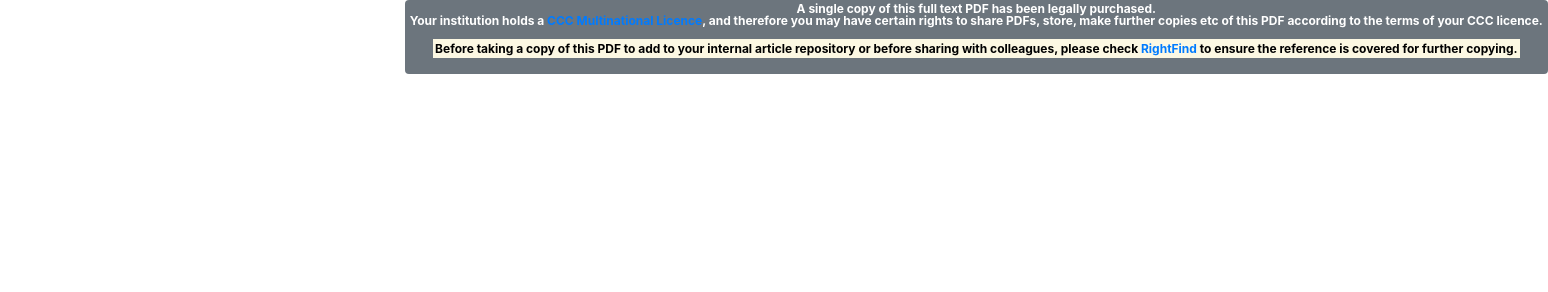
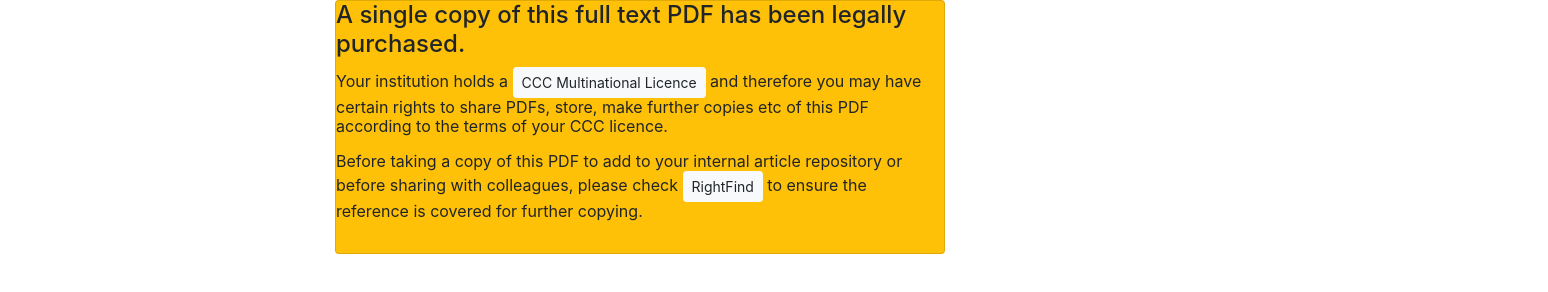
Before and after one commit to ecolteau/ecolteau.github.io, a plain HTML site: page index.html in a window 1280 px wide. Shown: the whole page, 1548 px wide, since content can reach past the window. Drawn offline with nearby package versions, Linux system fonts and the light colour scheme.

Commit message:
Update index.html

```diff
--- a/index.html
+++ b/index.html
@@ -6,17 +6,25 @@
 <meta charset="utf-8">
 <meta name="viewport" content="width=device-width, initial-scale=1">
 
+<!-- Latest compiled and minified CSS -->
 <link rel="stylesheet" href="https://maxcdn.bootstrapcdn.com/bootstrap/4.3.1/css/bootstrap.min.css">
-<style>disclaimer {width:75%;} .container {width:500px;}</style>
+<style>
+body {  font-size: 1em;  line-height: 1.2em; }
+</style>
 </head>
 
 <body>
-   <div class="container">
+   <div class="container-fluid">
 
-   <div class="badge badge-secondary" id="disclaimer">
-     <p>A single copy of this full text PDF has been legally purchased.  <br/>Your institution holds a <a href="http://www.copyright.com/" target="_blank">CCC Multinational Licence</a>, and therefore you may have certain rights to share PDFs, store, make further copies etc of this PDF according to the terms of your CCC licence.</p>
-     <p><mark>Before taking a copy of this PDF to add to your internal article repository or before sharing with colleagues, please check <a href="https://rightfind.copyright.com/rs-ui-web/">RightFind</a> to ensure the reference is covered for further copying.</mark></p>
-     </p>
+   <div class="row">
+    <div class="col-3"></div>
+    <div class="col-6"><div class="card bg-warning">
+      <h4>A single copy of this full text PDF has been legally purchased.</h4>
+      <p>Your institution holds a <a href="http://www.copyright.com/" target="_blank" class="btn btn-light btn-sm">CCC Multinational Licence</a> and therefore you may have certain rights to share PDFs, store, make further copies etc of this PDF according to the terms of your CCC licence.</p>
+      <p>Before taking a copy of this PDF to add to your internal article repository or before sharing with colleagues, please check <a href="https://rightfind.copyright.com/rs-ui-web/" target="_blank" class="btn btn-light btn-sm">RightFind</a> to ensure the reference is covered for further copying.</p>
+      </p>
+    </div></div>
+    <div class="col-3"></div>
    </div>
 
    </div>
```
